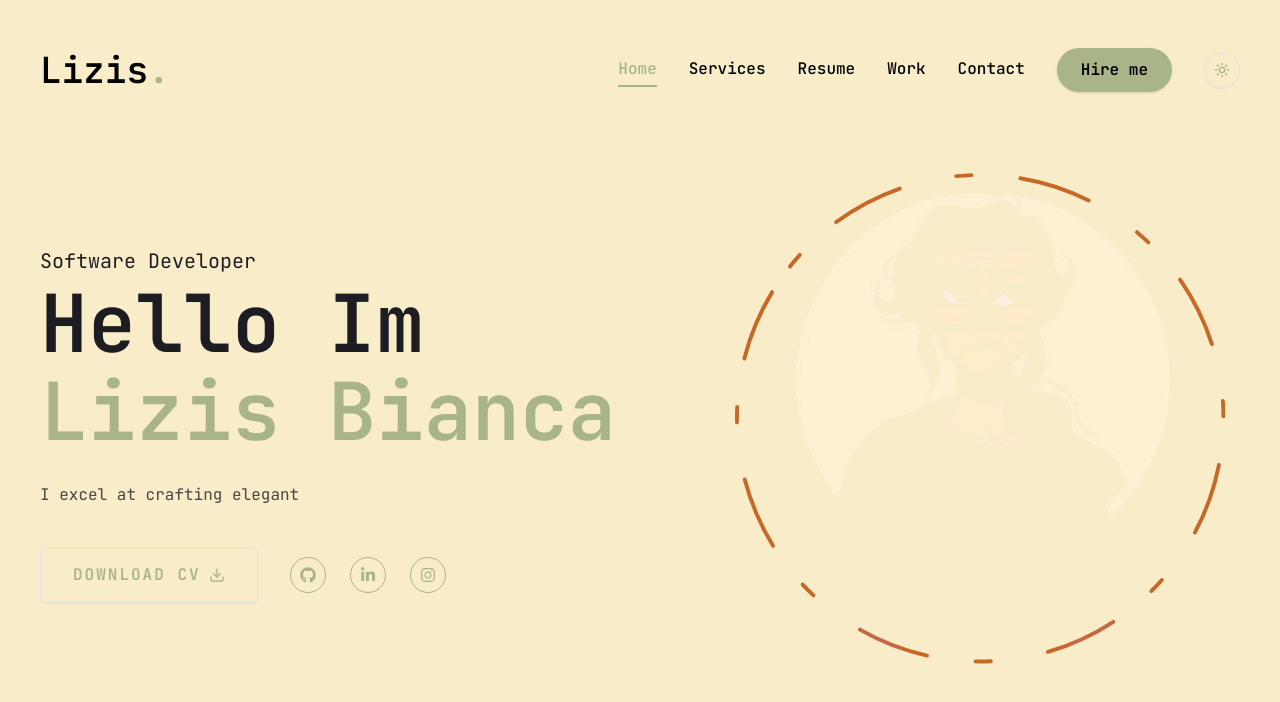
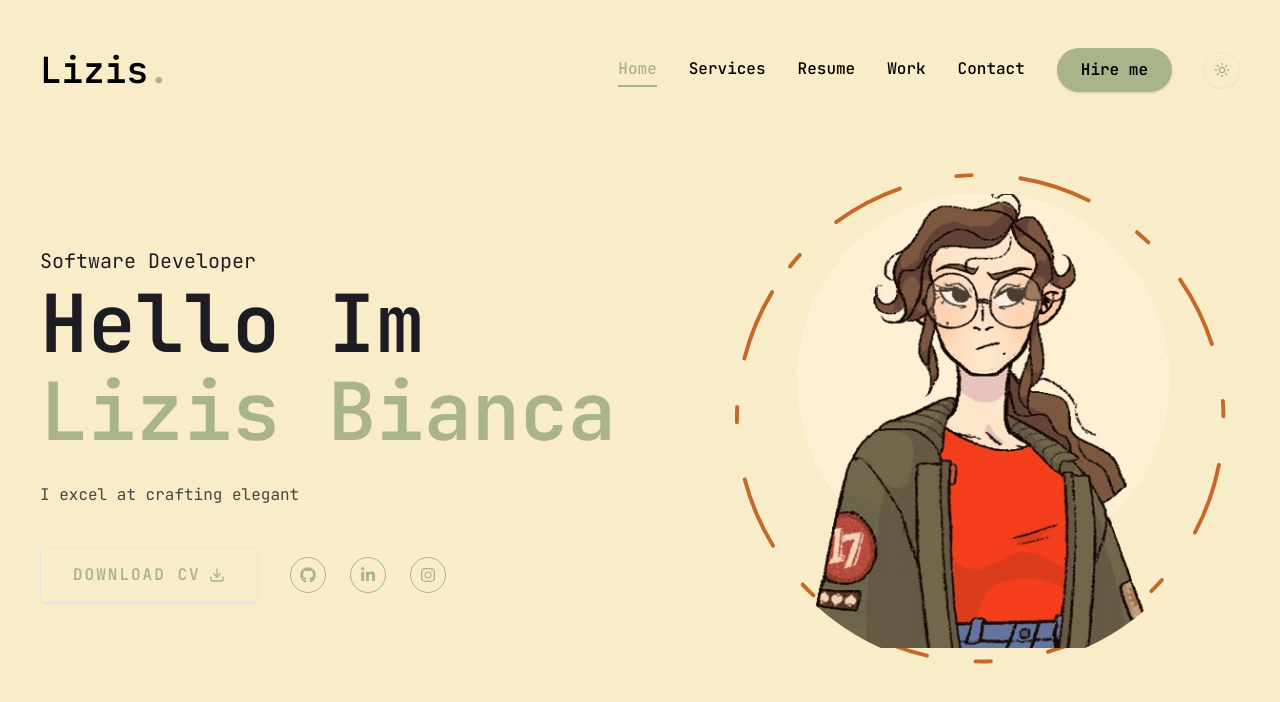
Before and after one commit to lizis-bianca/portfolio-lisiz, a Next.js app: page / in a window 1280 px wide. Shown: the top 702 px of the page. Built offline with nearby package versions, Linux system fonts and the light colour scheme.

Commit message:
Refactor modeToggle component; remove unused imports and enhance photo component styles for improved dark mode support

```diff
--- a/src/components/modeToggle.tsx
+++ b/src/components/modeToggle.tsx
@@ -2,8 +2,6 @@
 
 import * as React from "react";
 import { Moon, Sun } from "lucide-react";
-import { LuSunMedium } from "react-icons/lu";
-import { LuSunMoon } from "react-icons/lu";
 import { useTheme } from "next-themes";
 
 import { Button } from "@/components/ui/button";
--- a/src/components/photo.tsx
+++ b/src/components/photo.tsx
@@ -6,11 +6,11 @@
     return (
     <div className="w-full h-full relative">
         <motion.div initial={{ opacity: 0 }} animate={{ opacity: 1, transition: { delay: 2, duration: 0.4, ease: 'easeIn'  } }}>
-            <motion.div initial={{ opacity: 0 }} animate={{ opacity: 1, transition: { delay: 2.4, duration: 0.4, ease: 'easeInOut'  } }} className="w-[298px] h-[298px] xl:w-[498px] xl:h-[498px] mix-blend-lighten absolute">
+            <motion.div initial={{ opacity: 0 }} animate={{ opacity: 1, transition: { delay: 2.4, duration: 0.4, ease: 'easeInOut'  } }} className="w-[298px] h-[298px] xl:w-[498px] xl:h-[498px] dark:mix-blend-lighten absolute">
                 <Image src="/assets/avatar.png" priority quality={100} fill alt="" className="object-contain rounded-full" />
             </motion.div>
 
-            <motion.svg className="w-[300px] xl:w-[506px] h-[300px] xl:h-[506px]" fill="transparent" viewBox="0 0 520 520" xmlns="http://www.w3.org/2000/svg">
+            <motion.svg className="w-[300px] xl:w-[506px] h-[300px] xl:h-[506px] z-50" fill="transparent" viewBox="0 0 520 520" xmlns="http://www.w3.org/2000/svg">
                 <motion.circle cx="253" cy="253" r="250" stroke="#c66828" strokeWidth="4" strokeLinecap="round" strokeLinejoin="round"
                 initial={{strokeDasharray: "24 10 0 0"}}
                 animate={{
```
